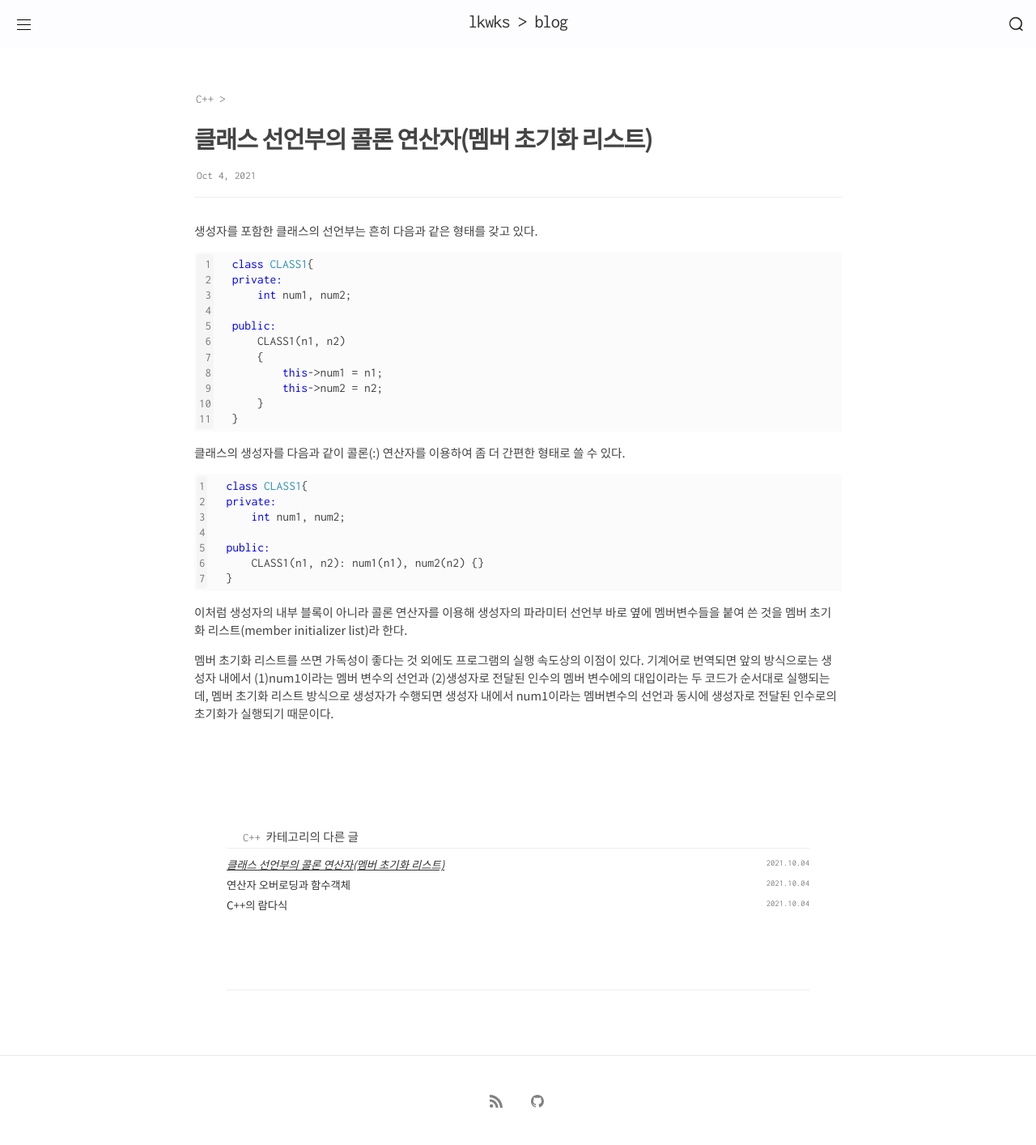
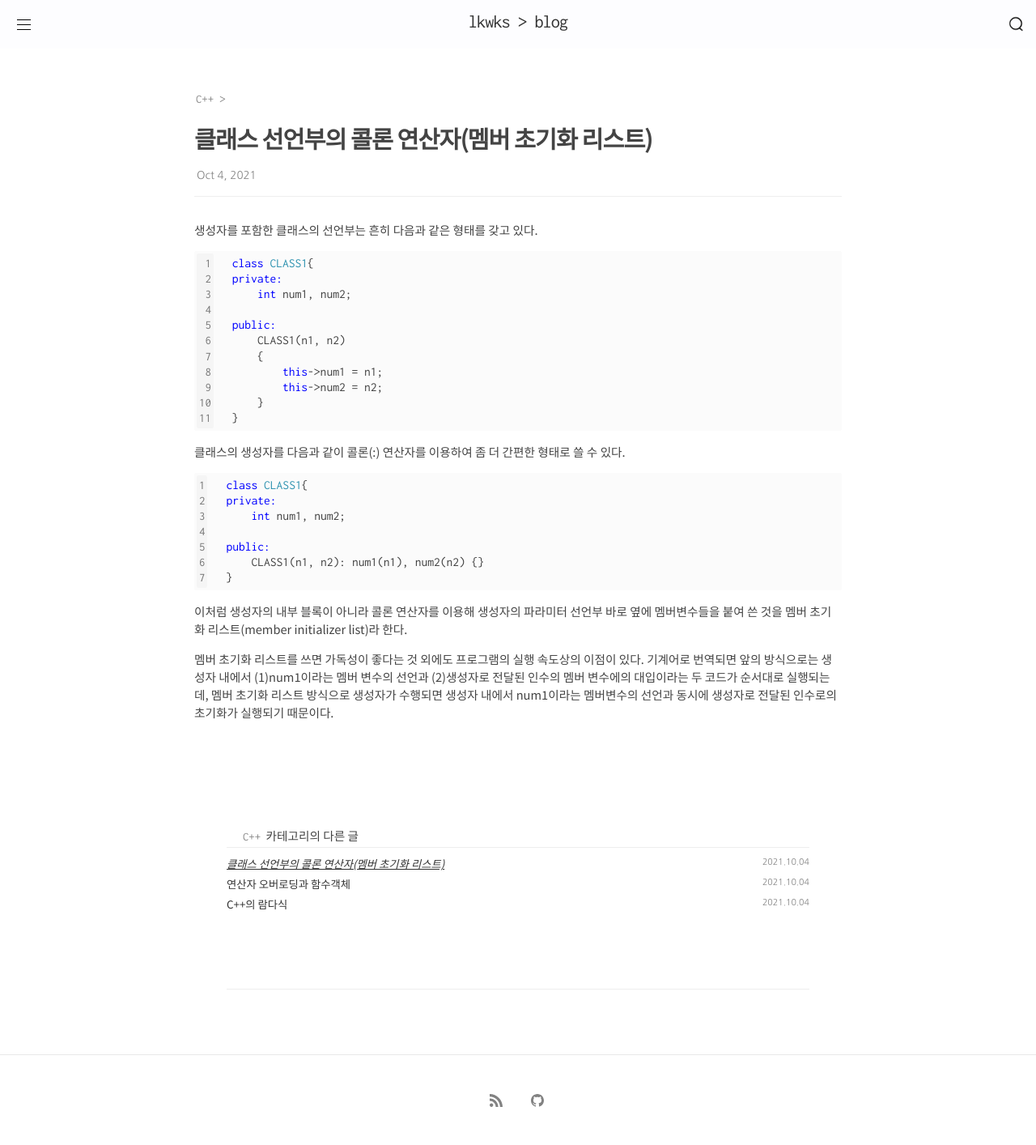
Before and after one commit to kangwooklee29/blog, a Jekyll site: the page built from C++/_posts/2021-10-04-클래스 선언부의 콜론 연산자(멤버 초기화 리스트).md, in a window 1280 px wide. Shown: the whole page at 81% size. Built offline with Jekyll 4.4.1, drawn with Linux system fonts in a browser that asks for light colours; nearby versions of some CDN libraries; comment, search, counter and statistics services are not loaded.

Commit message:
Update _layout.scss

```diff
--- a/_sass/minima/_layout.scss
+++ b/_sass/minima/_layout.scss
@@ -355,7 +355,7 @@ body{
 
 
 .post-meta {
-  font-family: 'Inconsolata';
+  font-family: 'Nanum Gothic';
   font-weight: 200;
   font-size: $small-font-size;
   color: $brand-color;
```
